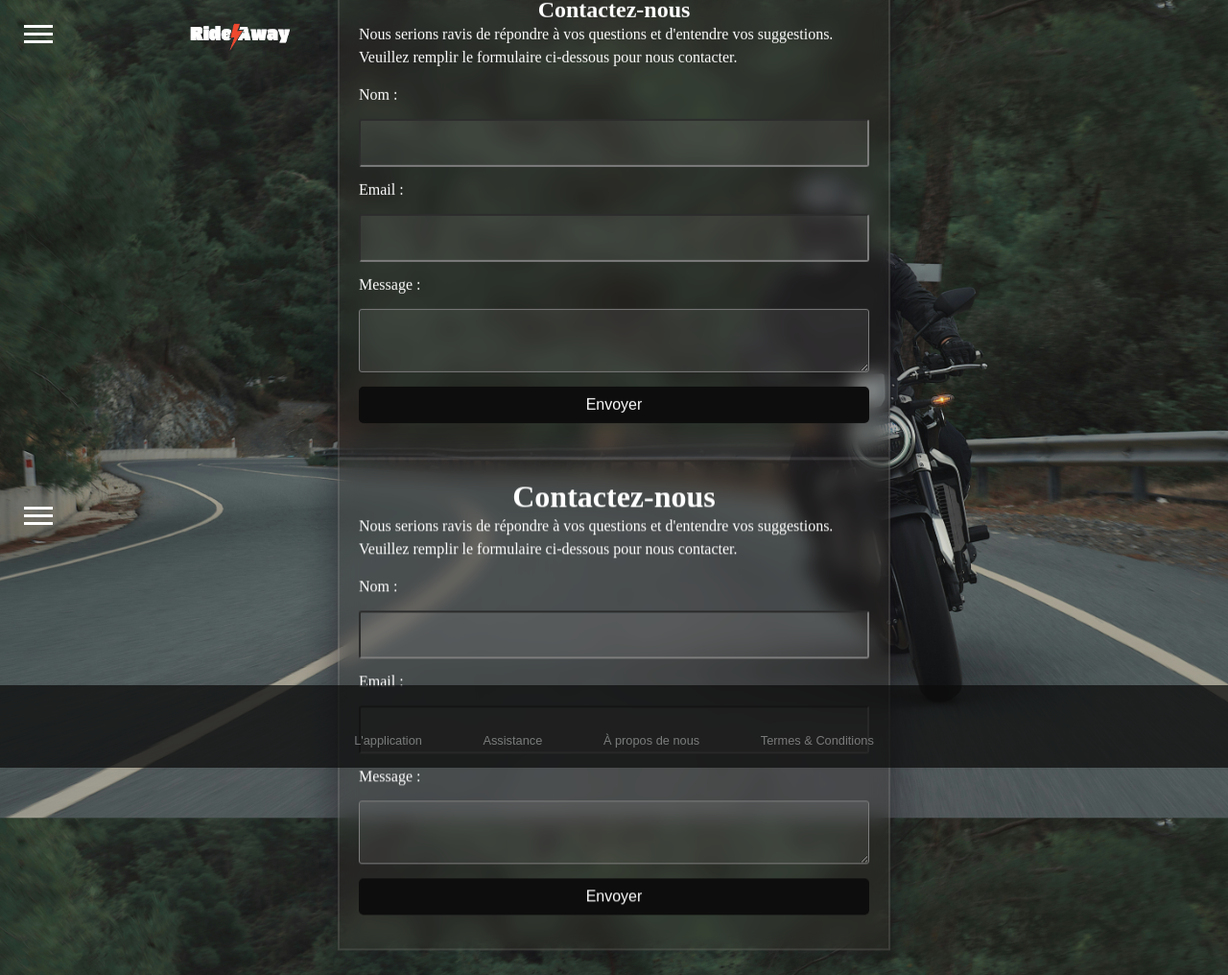
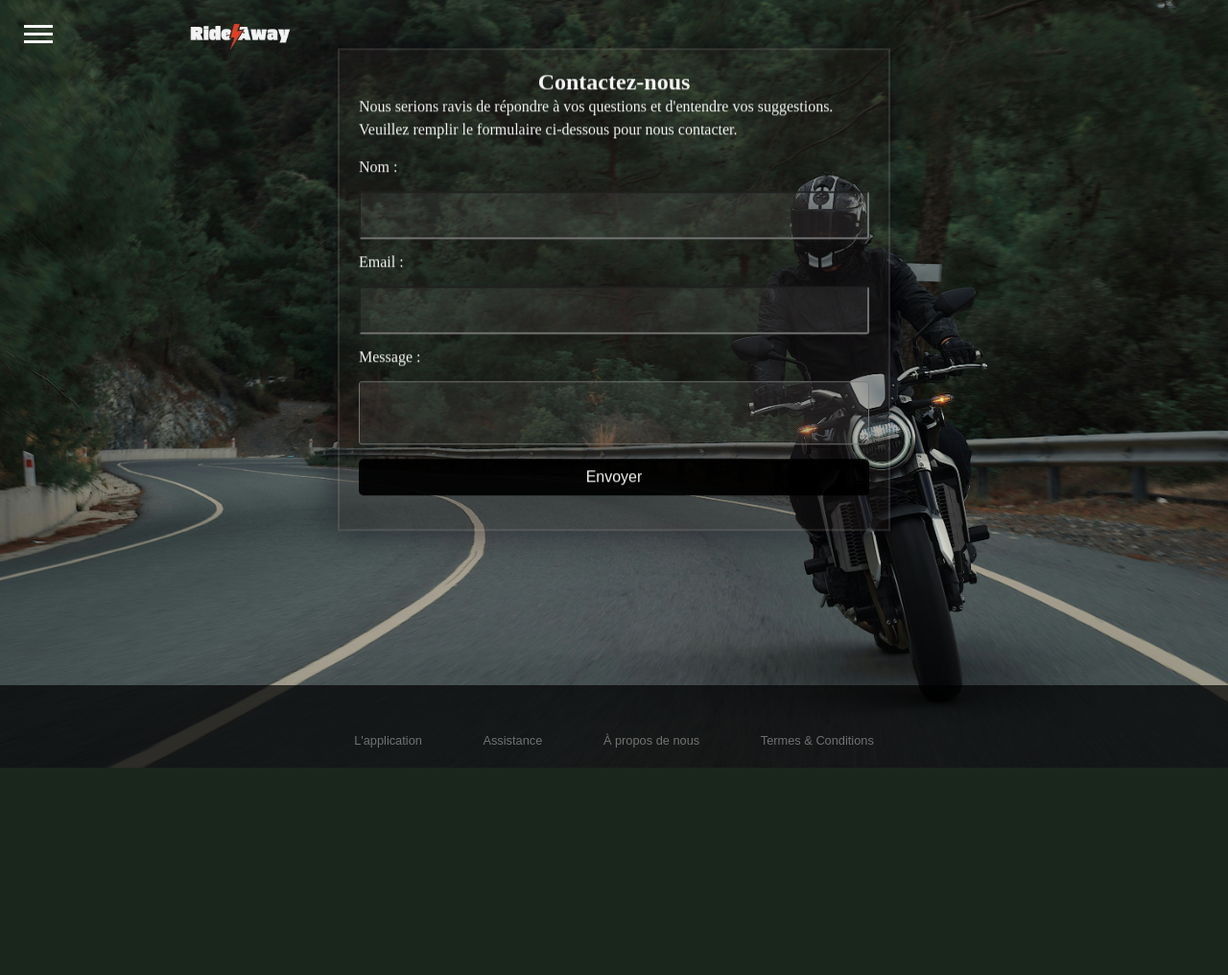
Before and after one commit to AxelMGit/ESGI-ProjetAnnuel1, a PHP site: page /contact.php in a window 1280 px wide. Shown: the whole page at 96% size. After the commit the page ends 800 px from the top, so only its background shows below. Run offline with PHP 8.4, Linux system fonts and the light colour scheme; some libraries are stand-ins or nearby versions; some web fonts are replaced.

Commit message:
Réorganisation
J'ai fais un peu de nettoyage sur les trucs inutiles et chatgpt à réorganiser pas mal de pages et j'ai refais les commentaires du CSS comme ça c'est lisible et clair pour tlm.

```diff
--- a/contact.php
+++ b/contact.php
@@ -8,14 +8,11 @@
 </head>
 <body>
 
-
 <?php
 include('connexionbase.php');
 require_once('vendor/autoload.php');
-
 use PHPMailer\PHPMailer\PHPMailer;
 use PHPMailer\PHPMailer\Exception;
-
 ?>
 
 <div class="page">
@@ -26,7 +23,6 @@ use PHPMailer\PHPMailer\Exception;
             <span class="icon-bar"></span>
             <span class="icon-bar"></span>
         </div>
-
         <div id="nav-content" tabindex="0">
             <ul>
                 <li><a href="#0">Poster</a></li>
@@ -50,10 +46,9 @@ use PHPMailer\PHPMailer\Exception;
     <h1>Contactez-nous</h1>
     <p>Nous serions ravis de répondre à vos questions et d'entendre vos suggestions. Veuillez remplir le formulaire ci-dessous pour nous contacter.</p>
     <br>
-<!-- ----------------PARTIE PHP ET CONFIGURATION DE LENVOI DU MAIL DE CONTACT---------- -->
+
     <?php
     if ($_SERVER["REQUEST_METHOD"] == "POST") {
-        // Validation et assainissement des entrées utilisateur
         $name = filter_var(trim($_POST["name"]), FILTER_SANITIZE_STRING);
         $email = filter_var(trim($_POST["email"]), FILTER_SANITIZE_EMAIL);
         $message = filter_var(trim($_POST["message"]), FILTER_SANITIZE_STRING);
@@ -61,9 +56,7 @@ use PHPMailer\PHPMailer\Exception;
         if (!empty($name) && !empty($email) && !empty($message)) {
             if (filter_var($email, FILTER_VALIDATE_EMAIL)) {
                 $mail = new PHPMailer(true);
-
                 try {
-
                     $mail->isSMTP();
                     $mail->Host = 'smtp.gmail.com';
                     $mail->SMTPAuth = true;
@@ -71,17 +64,12 @@ use PHPMailer\PHPMailer\Exception;
                     $mail->Password = 'scxg okmt cbkf ntmv';
                     $mail->SMTPSecure = 'tls';
                     $mail->Port = 587;
-
-
                     $mail->setFrom('rideawaycontact@gmail.com', 'Contact Form');
                     $mail->addAddress('rideawaycontact@gmail.com');
                     $mail->addReplyTo($email, $name);
-
-
                     $mail->isHTML(false);
                     $mail->Subject = 'Nouveau message de contact';
                     $mail->Body = "Nom: $name\nEmail: $email\nMessage:\n$message";
-
                     $mail->send();
                     echo "<p class='success-message'>Votre message a bien été envoyé.</p>";
                 } catch (Exception $e) {
@@ -95,7 +83,7 @@ use PHPMailer\PHPMailer\Exception;
         }
     }
     ?>
-<!-- -------------------INPUT DE CONTACT------------- -->
+
     <form action="contact.php" method="post">
         <div class="form-group">
             <label for="name">Nom :</label>
@@ -114,34 +102,6 @@ use PHPMailer\PHPMailer\Exception;
         </div>
     </form>
 </section>
-    <?php include('connexionbase.php'); ?>
-
-
-    <?php include('navbar.php'); ?>
-
-
-    <div class="contact">
-        <h1>Contactez-nous</h1>
-        <p>Nous serions ravis de répondre à vos questions et d'entendre vos suggestions. Veuillez remplir le formulaire ci-dessous pour nous contacter.</p>
-            <br>
-        <form action="submit_contact.php" method="post">
-            <div class="form-group">
-                <label for="name">Nom :</label>
-                <input type="text" id="name" name="name" required>
-            </div>
-            <div class="form-group">
-                <label for="email">Email :</label>
-                <input type="email" id="email" name="email" required>
-            </div>
-            <div class="form-group">
-                <label for="message">Message :</label>
-                <textarea id="message" name="message" rows="4" required></textarea>
-            </div>
-            <div class="form-group">
-                <button type="submit">Envoyer</button>
-            </div>
-        </form>
-    </div>
 
 <footer>
     <div class="footer">
--- a/style.css
+++ b/style.css
@@ -3,10 +3,60 @@
 @import url("https://fonts.googleapis.com/css?family=Raleway|Ubuntu&display=swap");
 @import url('https://fonts.googleapis.com/css2?family=Poppins:wght@400;500;600&display=swap');
 
+/* ////////////////STYLE DES PAGES GLOBALES///////////// */
+* {
+  box-sizing: border-box;
+  margin: 0;
+  padding: 0;
+  outline: none;
+}
 
+html, body.accueil {
+  height: 100%;
+  background-color: #000000;
+  background-image: url('img/bg1.jpg');
+  background-position: fixed;
+  object-fit: cover;
+  opacity: 95%;
+  background-repeat: no-repeat;
+  background-size: cover;
+  background-attachment: fixed;
+}
 
+a,
+a:visited,
+a:focus,
+a:active,
+a:link {
+  text-decoration: none;
+  outline: 0;
+}
 
-/* /////////////STYLE NAVBAR//////////// */
+a {
+  color: currentColor;
+  transition: .2s ease-in-out;
+}
+
+strong {
+  font-weight: 600;
+}
+
+h1, h2, h3, h4 {
+  margin: 0;
+}
+
+ul {
+  padding: 0;
+  list-style: none;
+}
+
+img {
+  vertical-align: middle;
+  height: auto;
+  width: 100%;
+}
+
+/* /////////////POSITION DE LA BAR DE NAV//////////// */
 .nav {
   position: fixed;
   top: 3%;
@@ -32,19 +82,7 @@ nav a {
   position: relative;
 }
 
-
-/* ////////////////////////////////ONGLETS NAVIGATION//////////////////////////// */
-
-
-
-* {
-  outline: none;
-}
-
-strong {
-  font-weight: 600;
-}
-
+/* /////////////////////STYLE DE LA BAR DE NAV///////// */
 .page {
   width: 100%;
   height: auto;
@@ -207,57 +253,7 @@ main small {
   transform: none;
 }
 
-* {
-  box-sizing: border-box;
-  margin: 0;
-  padding: 0;
-}
-
-html, body.accueil {
-  height: 100%;
-  background-color: #000000;
-  background-image: url('img/bg1.jpg');
-
-  background-position: fixed;
-  object-fit: cover;
-  opacity: 95%;
-  background-repeat: no-repeat;
-  background-size: cover;
-  background-attachment: fixed;
-}
-
-
-a,
-a:visited,
-a:focus,
-a:active,
-a:link {
-  text-decoration: none;
-  outline: 0;
-}
-
-a {
-  color: currentColor;
-  transition: .2s ease-in-out;
-}
-
-h1, h2, h3, h4 {
-  margin: 0;
-}
-
-ul {
-  padding: 0;
-  list-style: none;
-}
-
-img {
-  vertical-align: middle;
-  height: auto;
-  width: 100%;
-}
-
-
-/* //////////////STYLE CHATBOT/////////// */
+/* //////////////STYLE ET POSTION DU CHATBOT////////// */
 #chatbot {
   width: 50vh;
   height: 50vh;
@@ -392,8 +379,7 @@ img {
   border: 2px solid rgba(255,255,255,0.1);
   box-shadow: 0 0 40px rgba(8,7,16,0.6);
   overflow: hidden;
-
-  transform: translateY(-5%);
+  transform: translateY(10%);
 }
 
 .contact h1 {
```
Also changed, not shown: other parts of style.css (+37 -55 lines), accueilrideaway.php (+6 -16 lines), application.html (+4 -8 lines), chatbot.php (+6 -18 lines), index.php (+31 -117 lines), termes_conditions.html (+4 -9 lines). Lines whose indentation alone changed are shown as unchanged.
